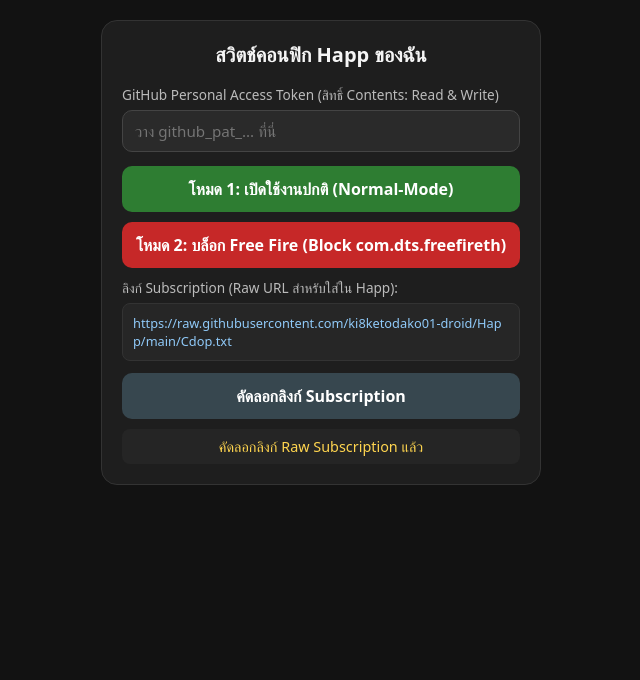
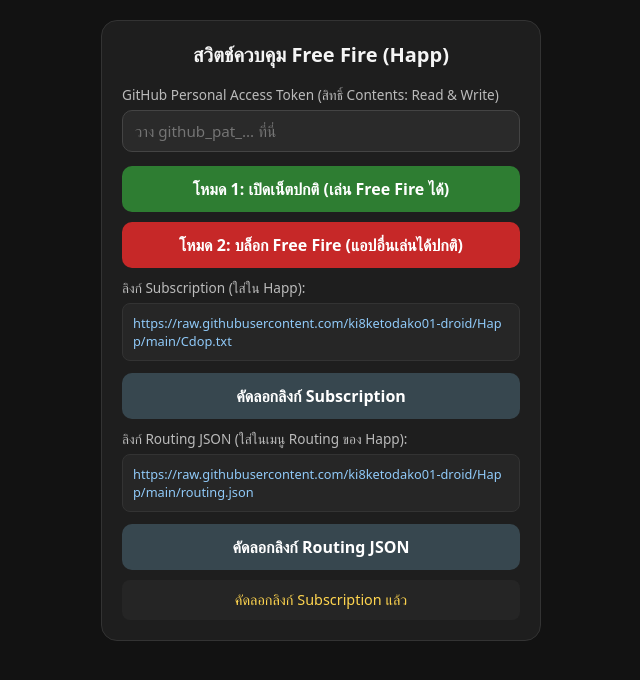
Before and after one commit to ki8ketodako01-droid/Happ, a plain HTML site: page index.html in a window 1280 px wide. Both pictures are taken after a click on the button "คัดลอกลิงก์ Subscription". Shown: the whole page, without its empty margins (319-959 px from the left). Drawn offline with Linux system fonts and the light colour scheme.

Commit message:
Update index.html

```diff
--- a/index.html
+++ b/index.html
@@ -3,7 +3,7 @@
 <head>
   <meta charset="UTF-8" />
   <meta name="viewport" content="width=device-width, initial-scale=1.0" />
-  <title>สวิตช์คอนฟิก Happ ของฉัน</title>
+  <title>สวิตช์คอนฟิก Happ (Free Fire Control)</title>
   <style>
     * { box-sizing: border-box; font-family: system-ui, -apple-system, sans-serif; }
     body {
@@ -38,32 +38,38 @@
       margin-bottom: 12px; border: 1px solid #333;
     }
     .status {
-      text-align: center; font-size: 0.9rem; padding: 8px;
+      text-align: center; font-size: 0.9rem; padding: 10px;
       border-radius: 8px; background: #252525; color: #ffd54f;
+      line-height: 1.4;
     }
   </style>
 </head>
 <body>
   <div class="card">
-    <h2>สวิตช์คอนฟิก Happ ของฉัน</h2>
+    <h2>สวิตช์ควบคุม Free Fire (Happ)</h2>
 
     <label for="ghToken">GitHub Personal Access Token (สิทธิ์ Contents: Read & Write)</label>
     <input type="password" id="ghToken" placeholder="วาง github_pat_... ที่นี่" />
 
     <button class="btn btn-normal" onclick="switchMode('normal')">
-      โหมด 1: เปิดใช้งานปกติ (Normal-Mode)
+      โหมด 1: เปิดเน็ตปกติ (เล่น Free Fire ได้)
     </button>
 
     <button class="btn btn-block" onclick="switchMode('block')">
-      โหมด 2: บล็อก Free Fire (Block com.dts.freefireth)
+      โหมด 2: บล็อก Free Fire (แอปอื่นเล่นได้ปกติ)
     </button>
 
-    <label>ลิงก์ Subscription (Raw URL สำหรับใส่ใน Happ):</label>
+    <label>ลิงก์ Subscription (ใส่ใน Happ):</label>
     <div class="box" id="subUrl">https://raw.githubusercontent.com/ki8ketodako01-droid/Happ/main/Cdop.txt</div>
 
-    <button class="btn btn-copy" onclick="copyLink()">คัดลอกลิงก์ Subscription</button>
+    <button class="btn btn-copy" onclick="copyText('subUrl', 'คัดลอกลิงก์ Subscription แล้ว')">คัดลอกลิงก์ Subscription</button>
 
-    <div class="status" id="statusText">พร้อมใช้งาน — เลือกโหมดเพื่ออัปเดตไฟล์ Cdop.txt</div>
+    <label>ลิงก์ Routing JSON (ใส่ในเมนู Routing ของ Happ):</label>
+    <div class="box" id="routeUrl">https://raw.githubusercontent.com/ki8ketodako01-droid/Happ/main/routing.json</div>
+
+    <button class="btn btn-copy" onclick="copyText('routeUrl', 'คัดลอกลิงก์ Routing JSON แล้ว')">คัดลอกลิงก์ Routing JSON</button>
+
+    <div class="status" id="statusText">พร้อมใช้งาน — กรอก Token แล้วกดเลือกโหมด</div>
   </div>
 
   <script>
@@ -72,13 +78,14 @@
     const FILE_PATH = "Cdop.txt";
     const BRANCH = "main";
 
-    // แก้ไขลิงก์โหนดจริงของคุณตรงนี้ (ระบบจะแปลงเป็น Base64 ให้อัตโนมัติก่อนส่งเข้า Cdop.txt)
+    // 1. normal: ใส่ลิงก์ VLESS/VMess จริงของคุณ
+    // 2. block: ชี้ไปที่พอร์ตหลอก 127.0.0.1:1 เพื่อให้แอปที่ถูกส่งผ่านโหนดนี้เชื่อมต่อเน็ตไม่ได้
     const RAW_PROFILES = {
       normal: [
         "vless://11111111-1111-1111-1111-111111111111@example.com:443?security=tls&type=tcp#Normal-Mode"
       ].join("\n"),
       block: [
-        "vless://11111111-1111-1111-1111-111111111111@example.com:443?security=tls&type=tcp#Block-Test"
+        "vless://00000000-0000-0000-0000-000000000000@127.0.0.1:1?type=tcp#Block-FreeFire"
       ].join("\n")
     };
 
@@ -100,7 +107,6 @@
       try {
         const apiUrl = `https://api.github.com/repos/${OWNER}/${REPO}/contents/${FILE_PATH}?ref=${BRANCH}`;
 
-        // 1. ดึง SHA ล่าสุดของไฟล์
         const getRes = await fetch(apiUrl, {
           headers: {
             "Authorization": `Bearer ${token}`,
@@ -109,13 +115,12 @@
         });
 
         if (!getRes.ok) {
-          throw new Error(`ดึงข้อมูลไฟล์ไม่สำเร็จ (${getRes.status})`);
+          throw new Error(`ดึงข้อมูลไฟล์ไม่สำเร็จ (HTTP ${getRes.status})`);
         }
 
         const fileInfo = await getRes.json();
         const encodedContent = encodeBase64Unicode(RAW_PROFILES[mode]);
 
-        // 2. อัปเดตเนื้อหาไฟล์ Cdop.txt
         const putRes = await fetch(apiUrl, {
           method: "PUT",
           headers: {
@@ -124,7 +129,7 @@
             "Content-Type": "application/json"
           },
           body: JSON.stringify({
-            message: `Switch mode to ${mode}`,
+            message: `Switch Cdop.txt to ${mode}`,
             content: encodedContent,
             sha: fileInfo.sha,
             branch: BRANCH
@@ -132,19 +137,21 @@
         });
 
         if (!putRes.ok) {
-          throw new Error(`อัปเดตไฟล์ไม่สำเร็จ (${putRes.status})`);
+          throw new Error(`อัปเดตไฟล์ไม่สำเร็จ (HTTP ${putRes.status})`);
         }
 
-        statusEl.textContent = `สลับเป็นโหมด "${mode}" สำเร็จ! เปิดแอป Happ แล้วกด Update Subscription ได้เลย`;
+        statusEl.textContent = mode === "block"
+          ? "สลับเป็น 'โหมดบล็อก Free Fire' สำเร็จ! ไปกด Update ใน Happ ได้เลย"
+          : "สลับเป็น 'โหมดเปิดเน็ตปกติ' สำเร็จ! ไปกด Update ใน Happ ได้เลย";
       } catch (err) {
         statusEl.textContent = `เกิดข้อผิดพลาด: ${err.message}`;
       }
     }
 
-    function copyLink() {
-      const url = document.getElementById("subUrl").textContent;
-      navigator.clipboard.writeText(url);
-      document.getElementById("statusText").textContent = "คัดลอกลิงก์ Raw Subscription แล้ว";
+    function copyText(elementId, msg) {
+      const text = document.getElementById(elementId).textContent;
+      navigator.clipboard.writeText(text);
+      document.getElementById("statusText").textContent = msg;
     }
   </script>
 </body>
```
